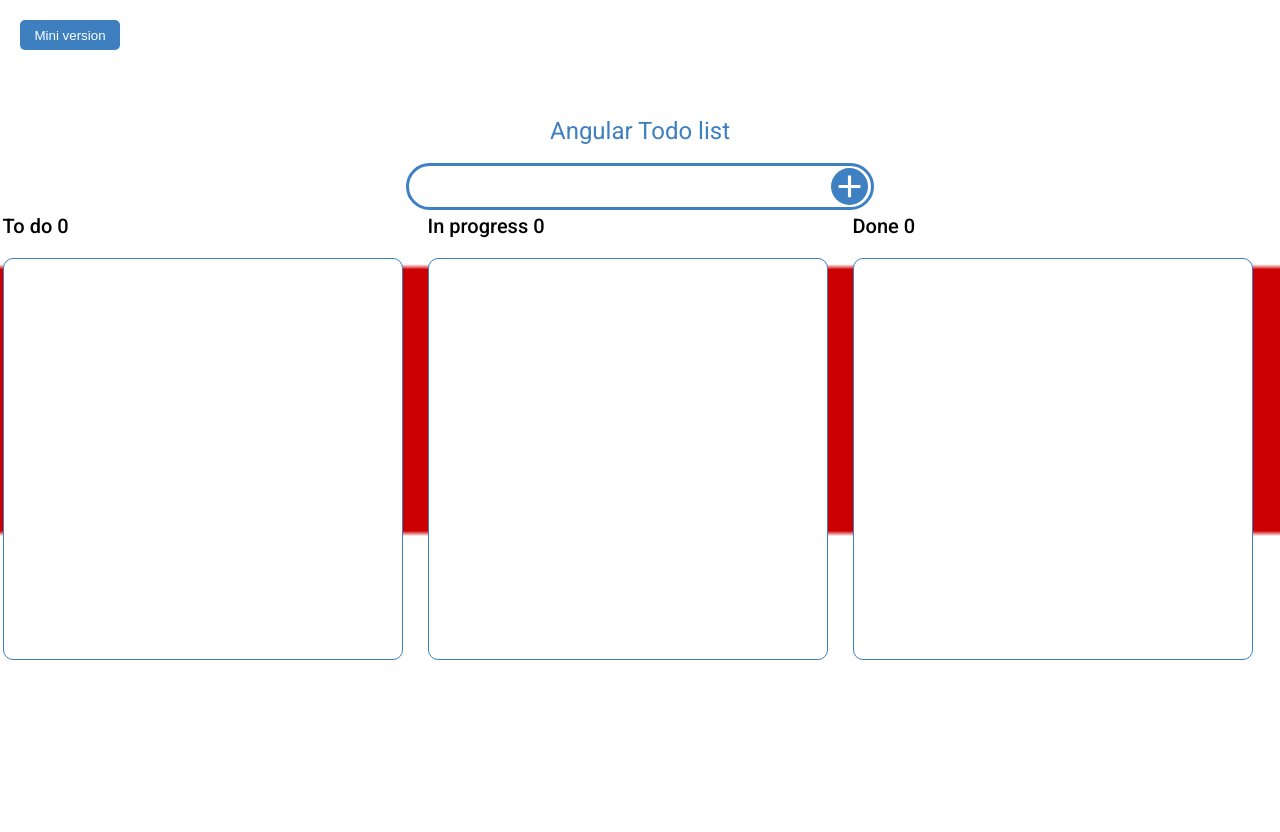
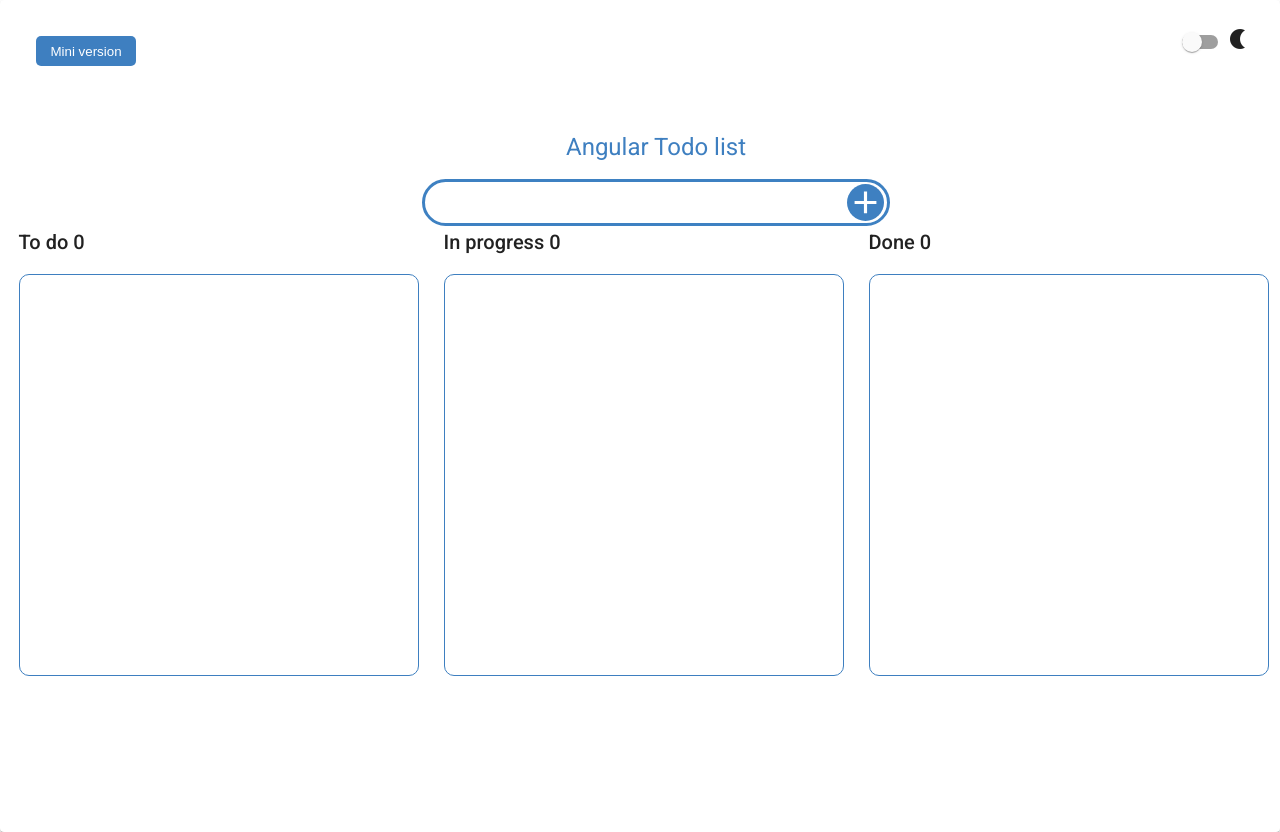
Before and after one commit to GeorgyGradinar/todo, an Angular app: page / in a window 1280 px wide. Before the commit the page ends 800 px from the top, so only its background shows below. Built offline with nearby package versions, Linux system fonts and the light colour scheme.

Commit message:
add black team

```diff
--- a/src/app/app.component.html
+++ b/src/app/app.component.html
@@ -1,3 +1,13 @@
+<div class="container">
+  <mat-card>
+    <div class="toggle">
+      <mat-slide-toggle class="toggle-button"
+        [(ngModel)]="isChecked"
+        (change)="changed($event)">
+        <mat-icon>{{ mode }}</mat-icon>
+      </mat-slide-toggle>
+    </div>
+
     <div class="wrap">
       <div class="button_version--full--mini">
         <button (click)="isFullVersion = !isFullVersion">
@@ -10,4 +20,7 @@
       <ng-template #miniVersion>
         <app-mini-version></app-mini-version>
       </ng-template>
+
     </div>
+  </mat-card>
+</div>
--- a/src/app/app.component.scss
+++ b/src/app/app.component.scss
@@ -1,3 +1,9 @@
+.toggle-button{
+  position: absolute;
+  right: 30px;
+  top: 30px;
+}
+
 .wrap {
   position: relative;
   width: 100vw;
--- a/src/app/app.component.ts
+++ b/src/app/app.component.ts
@@ -1,5 +1,5 @@
 import {Component} from '@angular/core';
-
+import {MatSlideToggleChange} from "@angular/material/slide-toggle";
 
 @Component({
   selector: 'app-root',
@@ -8,4 +8,11 @@
 })
 export class AppComponent {
   public isFullVersion: boolean = true;
+  public isChecked: boolean = false;
+  mode:string = 'nightlight-round'
+
+  changed(event: MatSlideToggleChange): void{
+      this.mode = event.checked ? 'light_mode' : 'nightlight-round'
+    document.body.classList.toggle('darkMode')
+  }
 }
--- a/src/app/full-version/full-version.component.scss
+++ b/src/app/full-version/full-version.component.scss
@@ -41,6 +41,7 @@
     background: white;
     font-size: 14px;
     border-radius: 20px;
+    color: #000;
   }
 
   &__button-remove{
--- a/src/app/mini-version/task/task.component.scss
+++ b/src/app/mini-version/task/task.component.scss
@@ -30,6 +30,7 @@
 .task__name {
   width: 348px;
   margin-left: 10px;
+  color: #000;
 
   &--done {
     text-decoration: line-through;
--- a/src/index.html
+++ b/src/index.html
@@ -10,7 +10,7 @@
   <link href="https://fonts.googleapis.com/css2?family=Roboto:wght@300;400;500&display=swap" rel="stylesheet">
   <link href="https://fonts.googleapis.com/icon?family=Material+Icons" rel="stylesheet">
 </head>
-<body class="mat-typography">
+<body class="mat-typography mat-app-background">
 <div class="wrap">
   <img class="background" src="assets/bchb.png" alt="flag">
   <app-root></app-root>
--- a/src/styles.scss
+++ b/src/styles.scss
@@ -1,4 +1,50 @@
-/* You can add global styles to this file, and also import other style files */
+// Custom Theming for Angular Material
+// For more information: https://material.angular.io/guide/theming
+@use '@angular/material' as mat;
+// Plus imports for other components in your app.
+@import "~@angular/material/theming";
+
+// Include the common styles for Angular Material. We include this here so that you only
+// have to load a single css file for Angular Material in your app.
+// Be sure that you only ever include this mixin once!
+@include mat.core();
+
+// Define the palettes for your theme using the Material Design palettes available in palette.scss
+// (imported above). For each palette, you can optionally specify a default, lighter, and darker
+// hue. Available color palettes: https://material.io/design/color/
+$todo2-app-primary: mat.define-palette(mat.$indigo-palette, 200);
+$todo2-app-accent: mat.define-palette(mat.$pink-palette, 200);
+$todo2-app-warn: mat.define-palette(mat.$red-palette);
+
+// The warn palette is optional (defaults to red).
+$todo2-app-warn: mat.define-palette(mat.$red-palette);
+
+// Create the theme object. A theme consists of configurations for individual
+// theming systems such as "color" or "typography".
+$todo2-app-theme: mat.define-light-theme((
+  color: (
+    primary: $todo2-app-primary,
+    accent: $todo2-app-accent,
+    warn: $todo2-app-warn,
+  )
+));
+
+// Include theme styles for core and each component used in your app.
+// Alternatively, you can import and @include the theme mixins for each component
+// that you are using.
+@include mat.all-component-themes($todo2-app-theme);
+$todo2-dark-theme: mat.define-dark-theme((
+  color: (
+    primary: $todo2-app-primary,
+    accent: $todo2-app-accent,
+    warn: $todo2-app-warn,
+  )
+));
+
+.darkMode {
+  @include mat.all-component-colors($todo2-dark-theme);
+}
+
 * {
   margin: 0;
   padding: 0;
```
Also changed, not shown: src/app/app.module.ts (+27 -12 lines). Lines whose indentation alone changed are shown as unchanged.
